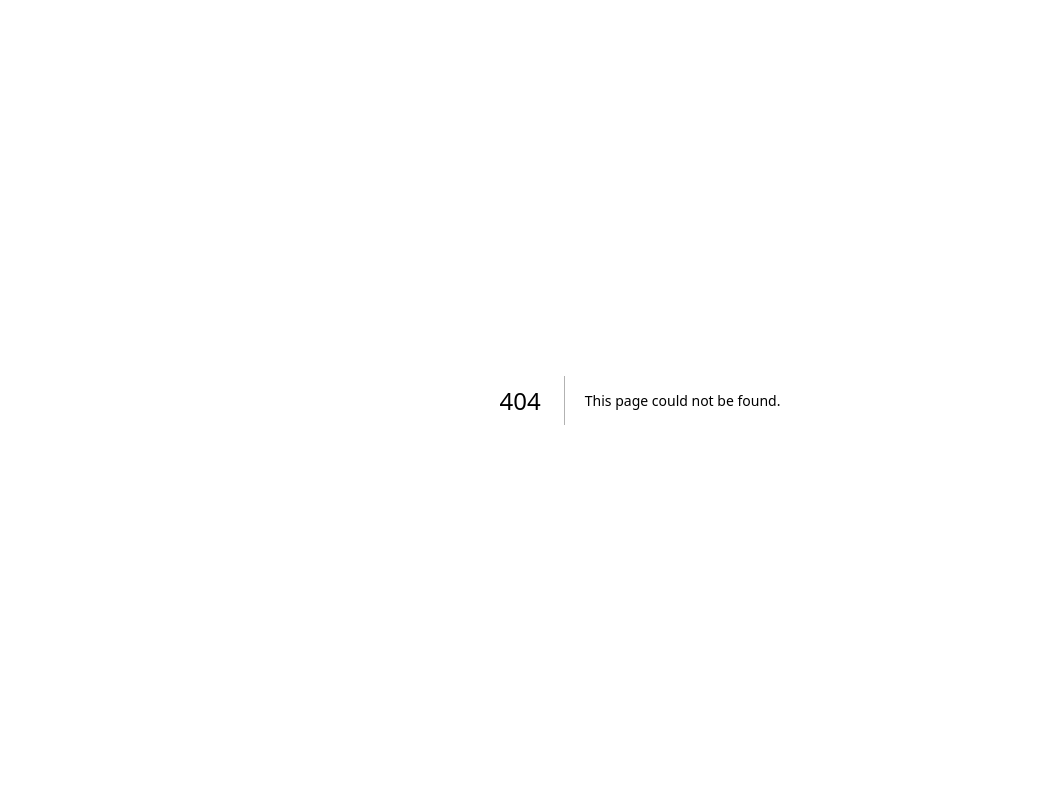
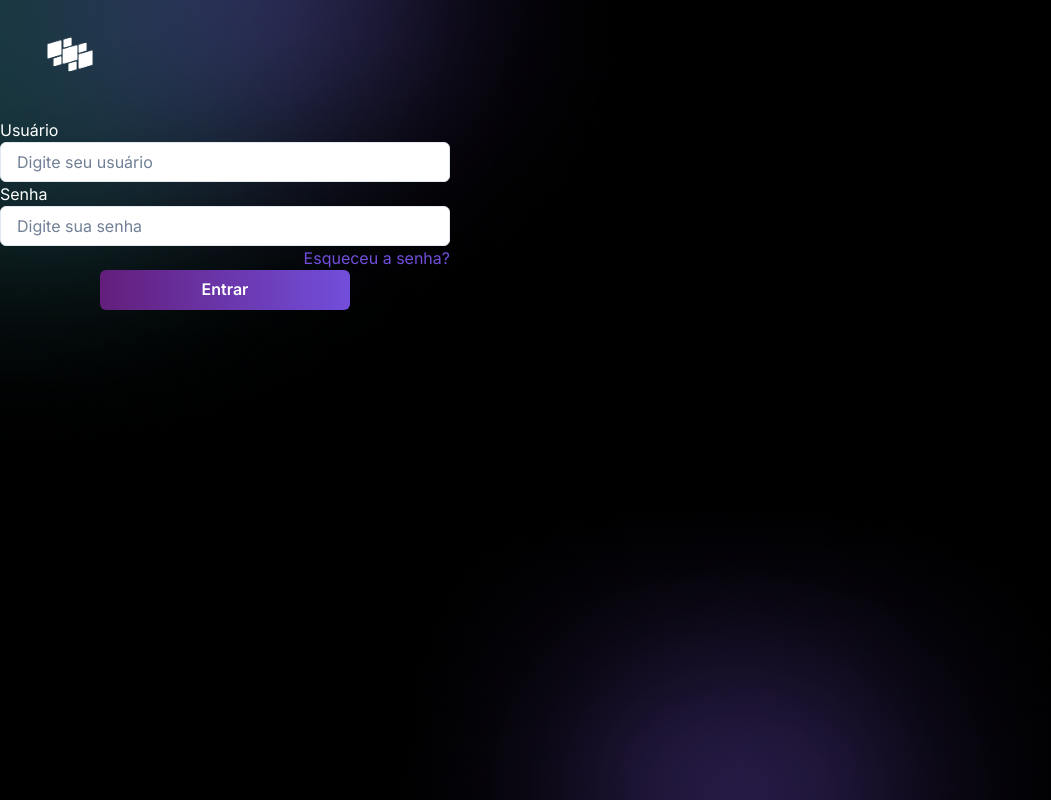
Before and after one commit to Maelzin13/projeto_cuba_frontend, a Next.js app: page /entrar in a window 1280 px wide. Before the commit this address had no page. Shown: the whole page, without its empty margins (0-1051 px from the left). Built offline with nearby package versions, Linux system fonts and the light colour scheme.

Commit message:
feat: login page

```diff
--- /dev/null
+++ b/src/app/entrar/page.tsx
@@ -0,0 +1,50 @@
+import { Input } from '@/components/Input';
+import { Box, Button, Flex, Image, Text } from '@chakra-ui/react';
+import Link from 'next/link';
+
+export default function LoginPage() {
+   return (
+      <Box
+         bgColor='black'
+         bgImage='images/bg-blur.png'
+         bgSize='auto 100%'
+         bgRepeat='no-repeat'
+         h='100vh'>
+         <Image
+            src='images/logo.png'
+            w={140}
+         />
+         <Flex
+            flexDir='column'
+            w='100%'
+            maxW={450}>
+            <Box>
+               <Input
+                  label='Usuário'
+                  placeholder='Digite seu usuário'
+               />
+               <Input
+                  label='Senha'
+                  placeholder='Digite sua senha'
+               />
+            </Box>
+            <Link href='#'>
+               <Text
+                  color='#724EDB'
+                  textAlign='right'>
+                  Esqueceu a senha?
+               </Text>
+            </Link>
+            <Button
+               bgGradient='linear(to-r, #631E7B, #724EDB)'
+               color='white'
+               alignSelf='center'
+               w='100%'
+               maxW={250}>
+               Entrar
+            </Button>
+         </Flex>
+         <Flex></Flex>
+      </Box>
+   );
+}
```
Also changed, not shown: src/app/page.tsx (+8 -3 lines), public/images/bg-blur.png (added), public/images/logo.png (added).
